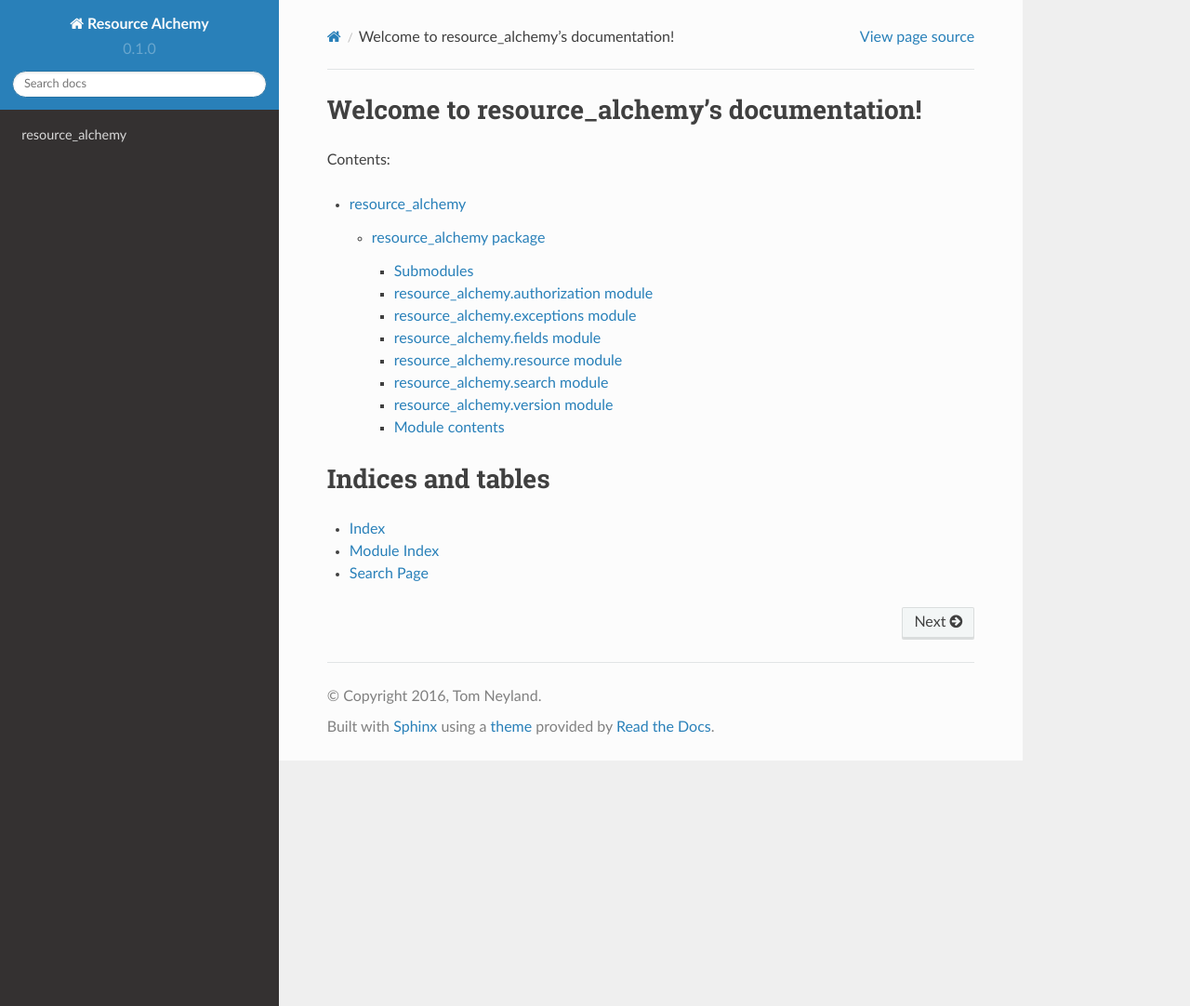
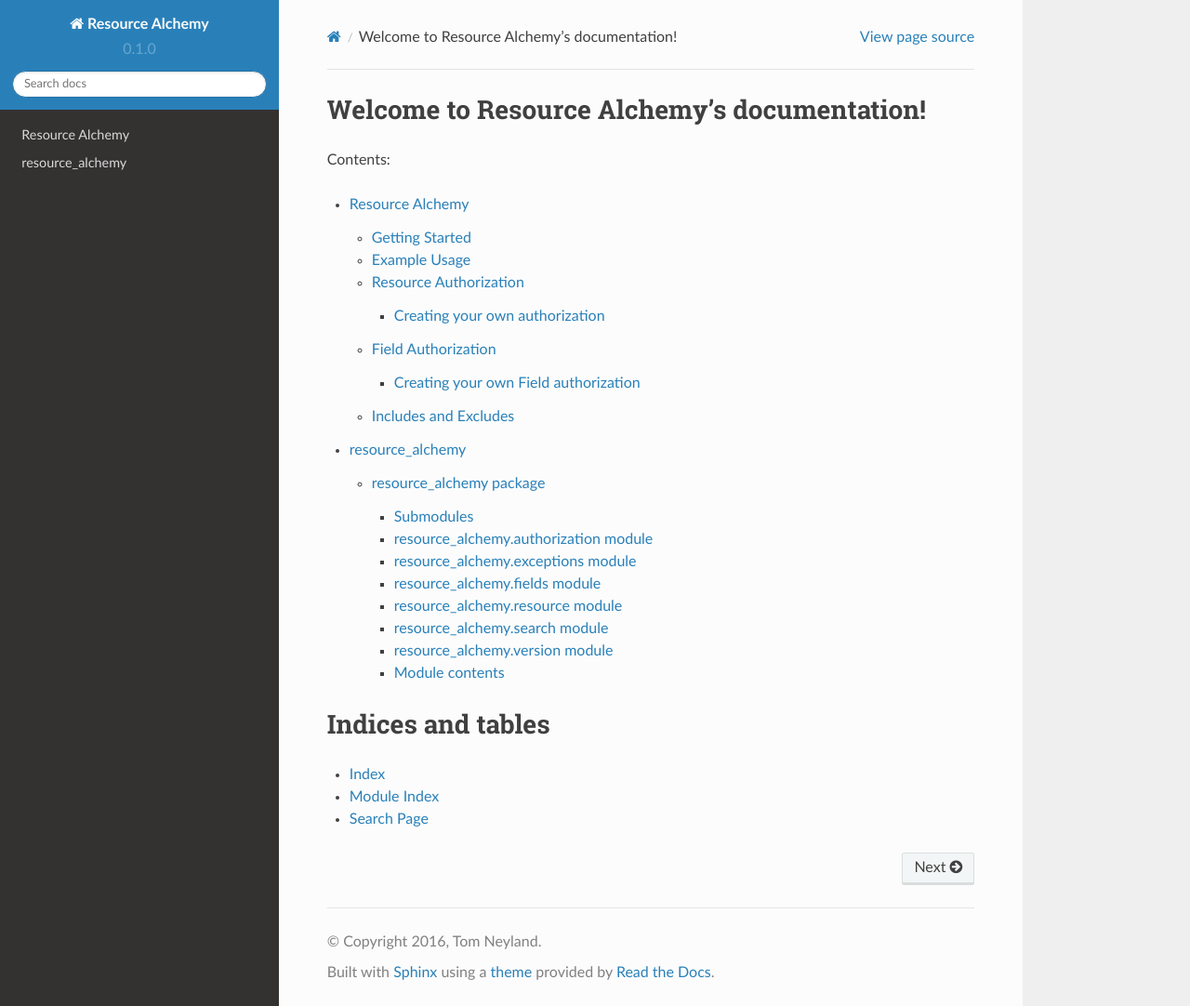
Before and after one commit to TomNeyland/resource-alchemy, a Sphinx documentation site: the page built from docs/index.rst, in a window 1280 px wide and 1082 px high. Shown: the whole window at 93% size. Built offline with Sphinx 7.4.7 and the Read the Docs theme 2.0.0, drawn with Linux system fonts in a browser that asks for light colours; the version number is read from the project's files by our own code; some of the changed lines change nothing that is shown.

Commit message:
docs: add readme to built docs
Signed-off-by: Will Soto <will.soto9@gmail.com>

````diff
--- a/docs/conf.py
+++ b/docs/conf.py
@@ -15,12 +15,24 @@
 import sys
 import os
 import shlex
-# from recommonmark.parser import CommonMarkParser
 
 # If extensions (or modules to document with autodoc) are in another directory,
 # add these directories to sys.path here. If the directory is relative to the
 # documentation root, use os.path.abspath to make it absolute, like shown here.
+sys.path.insert(0, os.path.abspath('..'))
 sys.path.insert(0, os.path.abspath('.'))
+
+from recommonmark.parser import CommonMarkParser
+from recommonmark.transform import AutoStructify
+
+# Markdown support
+
+source_parsers = {
+    '.md': CommonMarkParser,
+}
+
+# The suffix of source filenames.
+source_suffix = ['.rst', '.md']
 
 # -- General configuration ------------------------------------------------
 
@@ -35,6 +47,7 @@
     'sphinx.ext.doctest',
     'sphinx.ext.coverage',
     'sphinx.ext.viewcode',
+    'sphinx.ext.napoleon',
 ]
 
 # Add any paths that contain templates here, relative to this directory.
@@ -50,6 +63,8 @@
 project = u'Resource Alchemy'
 copyright = u'2016, Tom Neyland'
 author = u'Tom Neyland'
+
+github_doc_root = 'https://github.com/TomNeyland/resource-alchemy/tree/master/docs/'
 
 # The version info for the project you're documenting, acts as replacement for
 # |version| and |release|, also used in various other places throughout the
@@ -135,7 +150,7 @@
 
 # The name for this set of Sphinx documents.  If None, it defaults to
 # "<project> v<release> documentation".
-#html_title = None
+html_title = 'Resource Alchemy'
 
 # A shorter title for the navigation bar.  Default is the same as html_title.
 #html_short_title = None
@@ -220,25 +235,25 @@
 # -- Options for LaTeX output ---------------------------------------------
 
 latex_elements = {
-# The paper size ('letterpaper' or 'a4paper').
-#'papersize': 'letterpaper',
+    # The paper size ('letterpaper' or 'a4paper').
+    #'papersize': 'letterpaper',
 
-# The font size ('10pt', '11pt' or '12pt').
-#'pointsize': '10pt',
+    # The font size ('10pt', '11pt' or '12pt').
+    #'pointsize': '10pt',
 
-# Additional stuff for the LaTeX preamble.
-#'preamble': '',
+    # Additional stuff for the LaTeX preamble.
+    #'preamble': '',
 
-# Latex figure (float) alignment
-#'figure_align': 'htbp',
+    # Latex figure (float) alignment
+    #'figure_align': 'htbp',
 }
 
 # Grouping the document tree into LaTeX files. List of tuples
 # (source start file, target name, title,
 #  author, documentclass [howto, manual, or own class]).
 latex_documents = [
-  (master_doc, 'ResourceAlchemy.tex', u'Resource Alchemy Documentation',
-   u'Tom Neyland', 'manual'),
+    (master_doc, 'ResourceAlchemy.tex', u'Resource Alchemy Documentation',
+     u'Tom Neyland', 'manual'),
 ]
 
 # The name of an image file (relative to this directory) to place at the top of
@@ -281,9 +296,9 @@
 # (source start file, target name, title, author,
 #  dir menu entry, description, category)
 texinfo_documents = [
-  (master_doc, 'ResourceAlchemy', u'Resource Alchemy Documentation',
-   author, 'ResourceAlchemy', 'One line description of project.',
-   'Miscellaneous'),
+    (master_doc, 'ResourceAlchemy', u'Resource Alchemy Documentation',
+     author, 'ResourceAlchemy', 'One line description of project.',
+     'Miscellaneous'),
 ]
 
 # Documents to append as an appendix to all manuals.
@@ -298,13 +313,10 @@
 # If true, do not generate a @detailmenu in the "Top" node's menu.
 #texinfo_no_detailmenu = False
 
-# Markdown support
 
-from recommonmark.parser import CommonMarkParser
-
-# The suffix of source filenames.
-source_suffix = ['.rst', '.md']
-
-source_parsers = {
-    '.md': CommonMarkParser,
-}
+def setup(app):
+    app.add_config_value('recommonmark_config', {
+        'url_resolver': lambda url: github_doc_root + url,
+        'auto_toc_tree_section': 'Contents',
+    }, True)
+    app.add_transform(AutoStructify)
--- a/docs/index.rst
+++ b/docs/index.rst
@@ -3,15 +3,14 @@
    You can adapt this file completely to your liking, but it should at least
    contain the root `toctree` directive.
 
-Welcome to resource_alchemy's documentation!
+Welcome to Resource Alchemy's documentation!
 ============================================
 
 Contents:
 
 .. toctree::
-	:glob:
-
-	modules
+    readme.md
+    modules
 
 
 Indices and tables
--- /dev/null
+++ b/docs/readme.md
@@ -0,0 +1,362 @@
+# Resource Alchemy
+
+[![Build Status](https://travis-ci.org/TomNeyland/resource-alchemy.svg?branch=master)](https://travis-ci.org/TomNeyland/resource-alchemy)
+[![RTD Status](https://readthedocs.org/projects/resource-alchemy/badge/?version=latest)](http://resource-alchemy.readthedocs.org/en/latest/)
+[![Coverage Status](https://coveralls.io/repos/TomNeyland/resource-alchemy/badge.svg?branch=master)](https://coveralls.io/r/TomNeyland/resource-alchemy?branch=master)
+
+Easily generate Resources with [Flask](http://flask.pocoo.org/) and [SQLAlchemy](http://www.sqlalchemy.org/)
+
+## Getting Started
+
+```
+pip install resource-alchemy
+```
+
+## Example Usage
+
+```python
+# models.py
+import sqlalchemy as sa
+from sqlalchemy.ext.declarative import declarative_base
+from sqlalchemy.orm import relationship, sessionmaker, scoped_session
+
+engine = sa.create_engine('sqlite://')
+Session = scoped_session(sessionmaker(bind=engine))
+
+Base = declarative_base()
+Base.query = Session.query_property()
+
+
+# Create some models
+class User(Base):
+    __tablename__ = 'users'
+
+    user_id = sa.Column(sa.Integer, primary_key=True)
+    first_name = sa.Column(sa.String)
+    last_name = sa.Column(sa.String)
+    age = sa.Column(sa.Integer, nullable=False)
+    savings = sa.Column(sa.Float, nullable=False)
+    is_active = sa.Column(sa.Boolean)
+    biography = sa.Column(sa.Text)
+
+    orders = relationship('Order')
+
+
+class Order(Base):
+    __tablename__ = 'orders'
+
+    order_id = sa.Column(sa.Integer, primary_key=True)
+    user_id = sa.Column(sa.Integer, sa.ForeignKey('users.user_id'))
+    user = relationship('User', back_populates='orders')
+```
+
+```python
+# resource.py
+from resource_alchemy import RestResource, Field, Relationship, ListRelationship
+
+from .models import User, Order
+
+class UserResource(RestResource):
+    user_id = Field()
+    first_name = Field(required=True, read_only=False)
+    last_name = Field(read_only=False)
+    age = Field()
+    savings = Field()
+    is_active = Field()
+    biography = Field()
+
+    orders = ListRelationship(lambda: OrderResource, read_only=True)
+
+    class meta:
+      model = User
+      name = 'users'
+      description = 'User resource'
+
+
+class OrderResource(RestResource):
+    order_id = Field()
+    user = Relationship(lambda: UserResource)
+
+    class meta:
+        model = Order
+        name = 'orders'
+```
+
+The above will generate the following endpoints:
+
+```
+GET    /users/
+POST   /users/
+GET    /users/<pk>/
+PUT    /users/<pk>/
+DELETE /users/<pk>/
+```
+
+It will also automatically generate the JSON schema for the resource:
+
+```
+GET /users/schema/
+```
+
+```json
+{
+  "description": "User resource",
+  "items": {
+    "properties": {
+      "first_name": {
+        "anyOf": [
+          {
+            "type": "string"
+          },
+          {
+            "type": "null"
+          }
+        ]
+      },
+      "last_name": {
+        "anyOf": [
+          {
+            "type": "string"
+          },
+          {
+            "type": "null"
+          }
+        ]
+      },
+      "user_id": {
+        "readonly": true,
+        "type": "integer",
+        "description": "The user id"
+      },
+      "age": {
+        "readonly": true,
+        "type": "integer"
+      },
+      "is_active": {
+        "readonly": true,
+        "anyOf": [
+          {
+            "type": "boolean"
+          },
+          {
+            "type": "null"
+          }
+        ]
+      },
+      "savings": {
+        "readonly": true,
+        "type": "number"
+      },
+      "orders": {
+        "items": {
+          "type": "object",
+          "properties": {
+            "order_id": {
+              "readonly": true,
+              "type": "integer"
+            }
+          },
+          "title": "Orders"
+        },
+        "readonly": true,
+        "type": "array"
+      },
+      "biography": {
+        "readonly": true,
+        "anyOf": [
+          {
+            "type": "string"
+          },
+          {
+            "type": "null"
+          }
+        ]
+      }
+    }
+  },
+  "required": [
+    "first_name"
+  ],
+  "$schema": "http://json-schema.org/draft-04/schema#",
+  "type": "object",
+  "id": "user"
+}
+```
+
+## Resource Authorization
+
+Authorization for resources is specified at the `meta` level.
+
+```python
+from resource_alchemy import RestResource, Field, FullAuthorization
+
+from .models import User
+
+
+class UserResource(RestResource):
+
+    user_id = Field()
+    first_name = Field()
+
+    class meta:
+        model = User
+        authorization = FullAuthorization
+```
+
+With `FullAuthorization` the consumer can perform any of the CRUD methods.
+
+The other available authorization strategies are:
+
+```python
+NoAuthorization
+UserManagedAuthorization
+ReadOnlyAuthorization
+PropertyAuthorization
+```
+
+### Creating your own authorization
+
+There are two classes that can be used as base classes:
+
+```python
+from resource_alchemy import FullAuthorization, NoAuthorization
+```
+
+The methods available for overriding are:
+
+```
+@classmethod
+def can_create(cls, obj_data, **kwargs):
+    return False
+
+@classmethod
+def can_read(cls, obj, **kwargs):
+    return False
+
+@classmethod
+def can_update(cls, obj, **kwargs):
+    return False
+
+@classmethod
+def can_delete(cls, obj, **kwargs):
+    return False
+```
+
+## Field Authorization
+
+Authorization can also be provided at the `Field` level.
+
+```python
+from resource_alchemy import RestResource, Field, FullFieldAuthorization
+
+from .models import User
+
+
+class UserResource(RestResource):
+
+    user_id = Field()
+    first_name = Field(authorization=FullFieldAuthorization)
+
+    class meta:
+        model = User
+```
+
+You can also provide the `read_only` argument to `Field`:
+
+```python
+name = Field(read_only=False)
+```
+
+By default, all fields are `read_only`.
+
+### Creating your own Field authorization
+
+Much like `Resource` level authorization, you can create your own `Field` level authorization by using the following classes as a base:
+
+```python
+from resource_alchemy import ReadOnlyFieldAuthorization, FullFieldAuthorization
+```
+
+Or by creating your own class with the following interface. Ensure they are [`hybrid_method`s](http://docs.sqlalchemy.org/en/latest/orm/extensions/hybrid.html).
+
+```python
+from sqlalchemy.ext.hybrid import hybrid_method
+
+class MyFieldAuth(object):
+    @hybrid_method
+    def can_read(self, obj, **kwargs):
+        return True
+
+    @hybrid_method
+    def can_update(self, obj, value, **obj_data):
+        return True
+```
+
+## Includes and Excludes
+
+You can add an `includes` or `excludes` property on the `meta` class as a shorthand way of declaring `Field`s
+
+Given the `User` model above:
+
+```python
+from resource_alchemy import RestResource
+
+from .models import User
+
+
+class UserResource(RestResource):
+    class meta:
+        model = User
+        includes = ('user_id', 'first_name', 'last_name',)
+```
+
+is equivalent to:
+
+```python
+from resource_alchemy import RestResource, Field
+
+from .models import User
+
+
+class UserResource(RestResource):
+    user_id = Field()
+    first_name = Field()
+    last_name = Field()
+
+    class meta:
+        model = User
+```
+
+`excludes` is exactly what you would expect:
+
+```python
+from resource_alchemy import RestResource
+
+from .models import User
+
+
+class UserResource(RestResource):
+    class meta:
+        model = User
+        excludes = ('user_id', 'first_name', 'last_name',)
+```
+
+and is equivalent to:
+
+```python
+from resource_alchemy import RestResource, Field
+
+from .models import User
+
+
+class UserResource(RestResource):
+    age = Field()
+    savings = Field()
+    is_active = Field()
+    biography = Field()
+
+    class meta:
+        model = User
+```
+
+It is important to note that __only primitive primitives will be added as `Field`s__. Relationships must still be declared.
````
Also changed, not shown: 1 other file.
